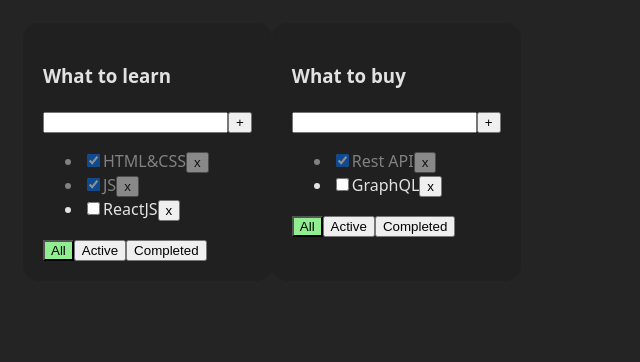
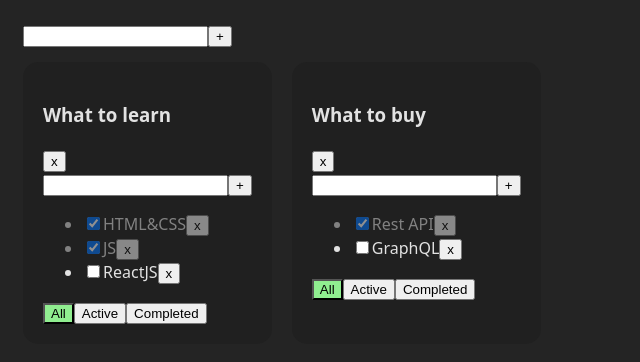
Before and after one commit to Endle2sCoding/todolist, a React (Vite) app: page / in a window 1280 px wide. Shown: the top 362 px of the page, without its empty margins (0-640 px from the left). Built offline with nearby package versions, Linux system fonts and the light colour scheme.

Commit message:
cr CrItFrm

```diff
--- /dev/null
+++ b/src/features/CreateItemForm/index.ts
@@ -0,0 +1 @@
+export { CreateItemForm } from "./ui/CreateItemForm";
--- /dev/null
+++ b/src/features/CreateItemForm/ui/CreateItemForm.tsx
@@ -0,0 +1,50 @@
+import { useState, type ChangeEvent, type KeyboardEvent } from "react";
+
+interface CreateItemFormProps {
+  createItem: (title: string) => void;
+  className?: string;
+}
+export const CreateItemForm = ({
+  createItem,
+  className,
+}: CreateItemFormProps) => {
+  const [value, setValue] = useState<string>("");
+  const [error, setError] = useState<string | null>(null);
+
+  const createTaskHandler = () => {
+    if (value.trim() !== "") {
+      createItem(value);
+      setValue("");
+    } else {
+      setError("Field is required!");
+    }
+  };
+
+  return (
+    <div className={`${className ? className : ""}`}>
+      <input
+        className={error ? "error" : ""}
+        value={value}
+        onChange={(e: ChangeEvent<HTMLInputElement>) => {
+          if (value.length) {
+            setError("");
+          }
+          setValue(e.currentTarget.value);
+        }}
+        onFocus={() => setError(null)}
+        onBlur={() => {
+          if (!value) {
+            setError("Field is required!");
+          }
+        }}
+        onKeyUp={(e: KeyboardEvent<HTMLInputElement>) => {
+          if (e.key === "Enter") {
+            createTaskHandler();
+          }
+        }}
+      />
+      <button onClick={createTaskHandler}>+</button>
+      {error && <div className={"error-message"}>{error}</div>}
+    </div>
+  );
+};
--- a/src/widgets/Todolist/ui/Todolist.tsx
+++ b/src/widgets/Todolist/ui/Todolist.tsx
@@ -6,6 +6,7 @@ import type {
 } from "../model/types/todolist";
 import { TodolistItem } from "./TodolistItem/TodolistItem";
 import { v1 } from "uuid";
+import { CreateItemForm } from "@/features/CreateItemForm";
 
 interface TodolistProps {
   className?: string;
@@ -45,7 +46,6 @@ export const Todolist = ({ className }: TodolistProps) => {
       ],
     });
   };
-
   const deleteTask = ({
     todolistId,
     taskId,
@@ -58,7 +58,6 @@ export const Todolist = ({ className }: TodolistProps) => {
       [todolistId]: [...tasks[todolistId].filter((t) => t.id !== taskId)],
     });
   };
-
   const changeFilter = ({
     filter,
     todolistId,
@@ -88,11 +87,24 @@ export const Todolist = ({ className }: TodolistProps) => {
       ],
     });
   };
+
+  const deleteTodolist = (todolistId: string) => {
+    setTodolists([...todolists.filter((tl) => tl.id !== todolistId)]);
+    delete tasks[todolistId];
+  };
+
+  const createTotolist = (title: string) => {
+    const newId = v1();
+    setTodolists([{ id: newId, title: title, filter: "all" }, ...todolists]);
+    setTasks({ [newId]: [], ...tasks });
+  };
   return (
     <div
-      style={{ display: "flex", padding: "15px" }}
+      style={{ padding: "15px" }}
       className={`${className ? className : ""}`}
     >
+      <CreateItemForm createItem={createTotolist} />
+      <div style={{ display: "flex", paddingTop: "15px", gap: "20px" }}>
         {todolists.map((tl) => {
           let filtredTasks = tasks[tl.id];
           if (tl.filter === "active") {
@@ -112,9 +124,12 @@ export const Todolist = ({ className }: TodolistProps) => {
               deleteTask={deleteTask}
               createTask={createTask}
               changeTaskStatus={changeTaskStatus}
+              deleteTodolist={deleteTodolist}
+              createTotolist={createTotolist}
             />
           );
         })}
       </div>
+    </div>
   );
 };
--- a/src/widgets/Todolist/ui/TodolistItem/TodolistItem.tsx
+++ b/src/widgets/Todolist/ui/TodolistItem/TodolistItem.tsx
@@ -1,5 +1,6 @@
-import { useState, type ChangeEvent, type KeyboardEvent } from "react";
+import { type ChangeEvent } from "react";
 import type { FilterType, TaskType } from "../../model/types/todolist";
+import { CreateItemForm } from "@/features/CreateItemForm";
 
 interface TodolistItemProps {
   title: string;
@@ -36,6 +37,8 @@ interface TodolistItemProps {
     taskId: string;
     status: boolean;
   }) => void;
+  deleteTodolist: (todolistId: string) => void;
+  createTotolist: (title: string) => void;
   className?: string;
 }
 const fBtn: FilterType[] = ["all", "active", "completed"];
@@ -48,17 +51,11 @@ export const TodolistItem = ({
   deleteTask,
   createTask,
   changeTaskStatus,
+  deleteTodolist,
   className,
 }: TodolistItemProps) => {
-  const [value, setValue] = useState<string>("");
-  const [error, setError] = useState<string | null>(null);
-  const createTaskHandler = () => {
-    if (value.trim() !== "") {
-      createTask({ todolistId, title: value });
-      setValue("");
-    } else {
-      setError("Field is required!");
-    }
+  const createTaskHandler = (title: string) => {
+    createTask({ todolistId, title: title });
   };
   return (
     <div
@@ -69,32 +66,12 @@ export const TodolistItem = ({
         borderRadius: "15px",
       }}
     >
-      <h3>{title}</h3>
       <div>
-        <input
-          className={error ? "error" : ""}
-          value={value}
-          onChange={(e: ChangeEvent<HTMLInputElement>) => {
-            if (value.length) {
-              setError("");
-            }
-            setValue(e.currentTarget.value);
-          }}
-          onFocus={() => setError(null)}
-          onBlur={() => {
-            if (!value) {
-              setError("Field is required!");
-            }
-          }}
-          onKeyUp={(e: KeyboardEvent<HTMLInputElement>) => {
-            if (e.key === "Enter") {
-              createTaskHandler();
-            }
-          }}
-        />
-        <button onClick={createTaskHandler}>+</button>
-        {error && <div className={"error-message"}>{error}</div>}
+        <h3>{title}</h3>
+        <button onClick={() => deleteTodolist(todolistId)}>x</button>
       </div>
+
+      <CreateItemForm createItem={createTaskHandler} />
       <ul>
         {tasks.length !== 0 ? (
           tasks.map((t) => (
```
Lines whose indentation alone changed are shown as unchanged.
